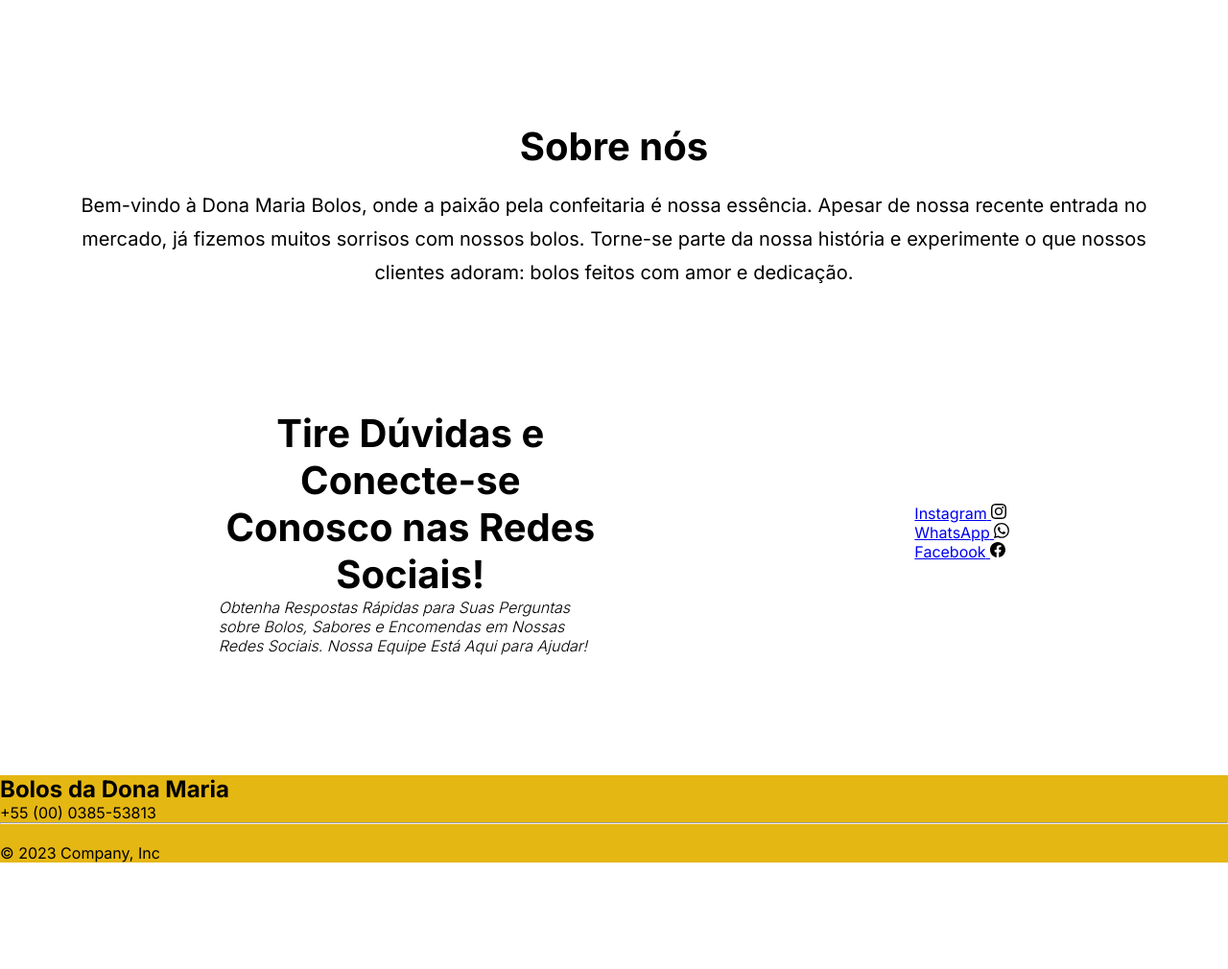
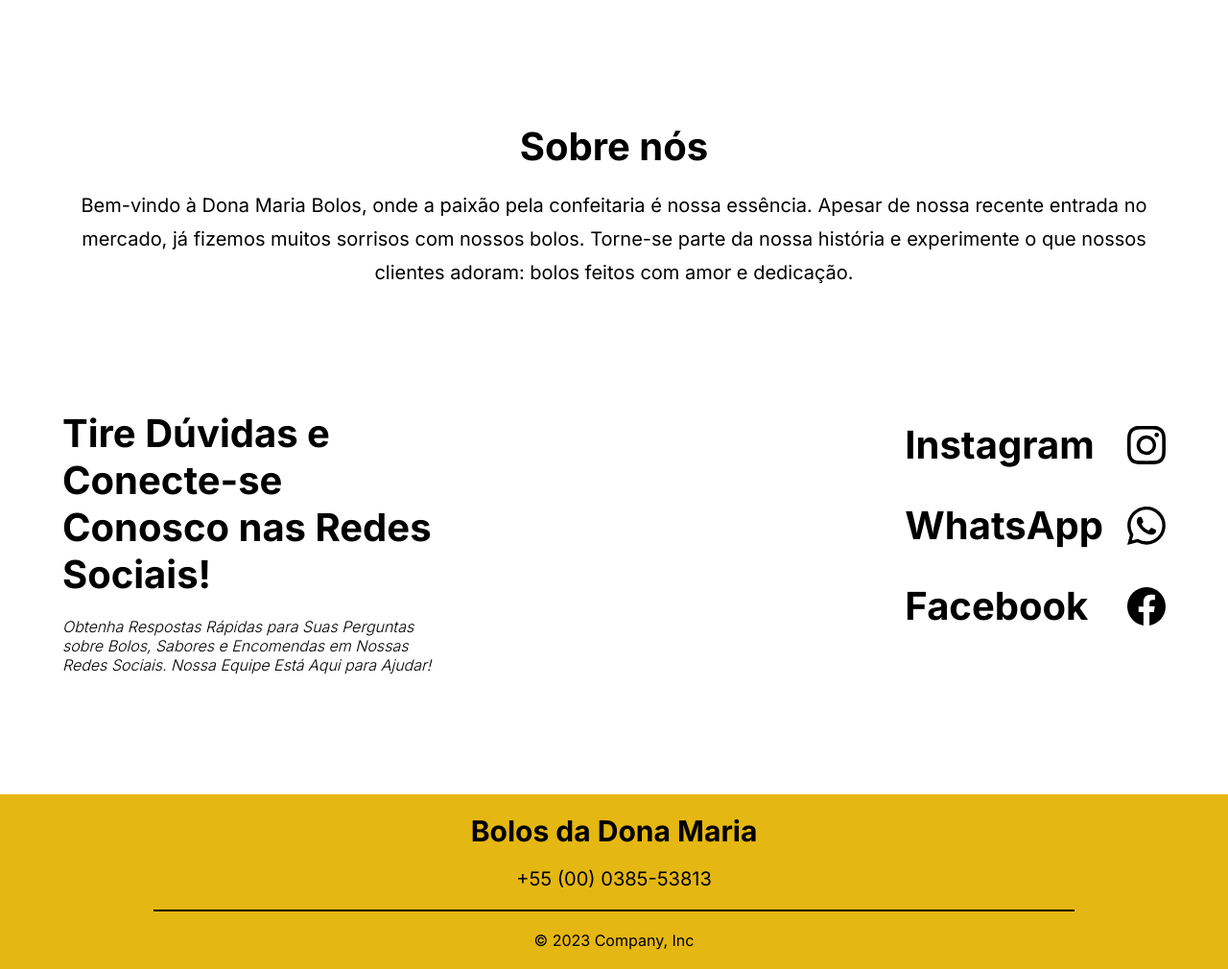
Before and after one commit to Vini-Ferraz/Dona-Maria-Bolos-Sarandi-PR, a plain HTML site: page index.html in a window 1280 px wide. Shown: the part 1283-2293 px from the top of the page at 96% size. Before the commit the page ends 2182 px from the top, so only its background shows below. Drawn offline with Linux system fonts and the light colour scheme.

Commit message:
Final day Update

```diff
--- a/assets/stylesheet.css
+++ b/assets/stylesheet.css
@@ -83,7 +83,7 @@ footer {
     background-color: var(--bg-color-one);
 }
 
-@media (max-width: 800px) {
+@media (max-width: 700px) {
     main, footer > article > hr {
         padding: 0 30px;
     }
@@ -199,7 +199,7 @@ footer {
     }
 }
 
-@media (min-width: 801px) {
+@media (min-width: 700px) {
     #menu-nav-box-sm-md-screens {
         display: flex;
         justify-content: space-evenly;
@@ -237,7 +237,7 @@ footer {
         height: 475px;
         border-radius: 10px;
     }
-    #title-hero-row, #paragraph-hero-row, #secondary-paragraph-hero-row, #title-serviços, .title-bolos, .serviços-descrição-box{
+    #title-hero-row, #paragraph-hero-row, #secondary-paragraph-hero-row, #title-serviços, .title-bolos, .serviços-descrição-box, #contato-title, #phone, #copy{
         padding-bottom: 20px;
     }
     hr, .serviços-fotos{
@@ -288,10 +288,57 @@ footer {
         display: flex;
         flex-direction: row;
         align-items: center;
-        justify-content: space-around;
+        justify-content: space-between;
         padding-bottom: 125px;
     }
     #contacts-text-box{
         width: 400px;
     }
+    #contato-title{
+        text-align: start;
+    }
+    a {
+        text-decoration: none;
+    }
+    .social-media-line{
+        display: flex;
+        align-items: center;
+        justify-content: space-between;
+        margin-bottom: 35px;
+    }
+    .social-media-name:hover {
+        color: var(--bg-color-two);
+    }
+
+    .social-media-name{
+        color: var(--title-color);
+        font-size: var(--font-size-title-sm-md-screens);
+        font-weight: bold;
+        padding-right: 25px;
+    }
+    .social-media-icon{
+        height: 40px;
+    }
+
+    #bussines-name{
+        font-size: var(--font-size-title-secondary);
+        text-align: center;
+        padding: 20px 0;
+    }
+    #phone {
+        font-size: var(--font-size-paragraph-sm-md-screens);
+        text-align: center;
+    }
+    #line-footer, hr {
+        border: 1px solid black;
+    }
+    #line-footer {
+        width: 75vw;
+        margin: 0 auto;
+        margin-bottom: 20px;
+    }
+
+    #copy {
+        text-align: center;
+    }
 }
--- a/index.html
+++ b/index.html
@@ -79,13 +79,13 @@
             </article>
             <div id="social-media-icon-box">
                 <a href="#">
-                    <p><span class="social-media-name">Instagram</span> <img src="assets\instagram-icone.svg" alt="icone do instagram" class="social-media-icon"></p>
+                    <p class="social-media-line"><span class="social-media-name">Instagram</span> <img src="assets\instagram-icone.svg" alt="icone do instagram" class="social-media-icon"></p>
                 </a>
                 <a href="#">
-                    <p><span class="social-media-name">WhatsApp</span> <img src="assets\whatsapp-icone.svg" alt="icone do whatsapp" class="social-media-icon"></p>
+                    <p class="social-media-line"><span class="social-media-name">WhatsApp</span> <img src="assets\whatsapp-icone.svg" alt="icone do whatsapp" class="social-media-icon"></p>
                 </a>
                 <a href="#">
-                    <p><span class="social-media-name">Facebook</span> <img src="assets\facebook-icone.svg" alt="icone do facebook" class="social-media-icon"></p>
+                    <p class="social-media-line"><span class="social-media-name">Facebook</span> <img src="assets\facebook-icone.svg" alt="icone do facebook" class="social-media-icon"></p>
                 </a>
             </div>
         </section>
```
